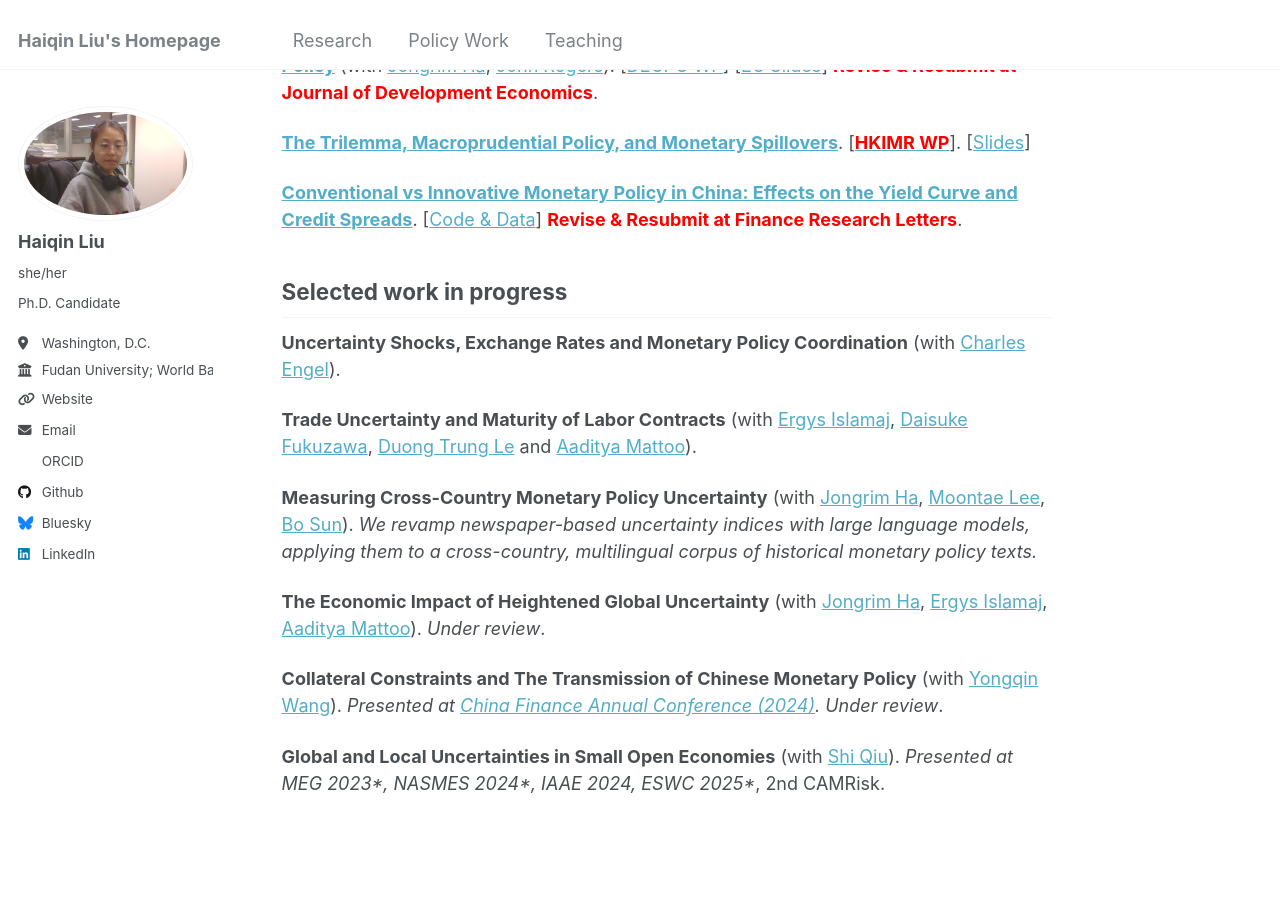
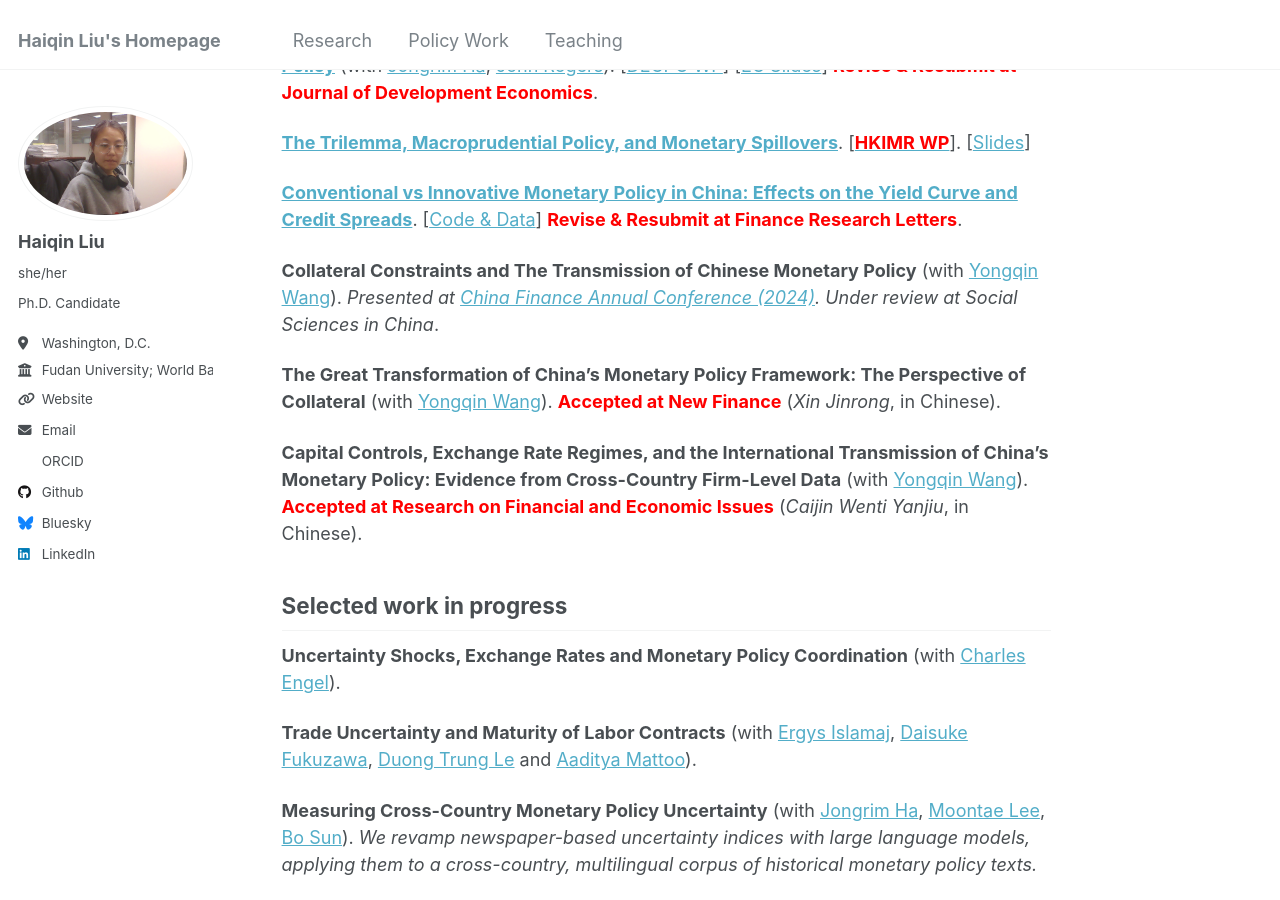
Before and after one commit to liuhaiqinFDU/liuhaiqinFDU.github.io, a Jekyll site: the page built from research.md, in a window 1280 px wide and 900 px high, scrolled down 191 px. Built offline with Jekyll 4.4.1, drawn with Linux system fonts in a browser that asks for light colours; some web fonts are replaced.

Commit message:
Update research.md

```diff
--- a/research.md
+++ b/research.md
@@ -13,9 +13,11 @@
 
 [**Conventional vs Innovative Monetary Policy in China: Effects on the Yield Curve and Credit Spreads**](https://papers.ssrn.com/sol3/papers.cfm?abstract_id=6018296). [[Code & Data](https://dataverse.harvard.edu/dataset.xhtml?persistentId=doi:10.7910/DVN/1TVTXA)] **<font color="red">Revise & Resubmit at Finance Research Letters</font>**.
 
-<!-- **The Great Transformation of China’s Monetary Policy Framework: The Perspective of Collateral** (with [Yongqin Wang](https://fisf.fudan.edu.cn/en_show-112-156.html)). **<font color="red">Accepted at  New Finance</font>** (*Xin Jinrong*, in Chinese). -->
+**Collateral Constraints and The Transmission of Chinese Monetary Policy** (with [Yongqin Wang](https://fisf.fudan.edu.cn/en_show-112-156.html)). *Presented at [China Finance Annual Conference (2024)](http://www.jryj.org.cn/CN/news/news104.shtml).* *Under review at Social Sciences in China*.
 
-<!-- **Capital Controls, Exchange Rate Regimes, and the International Transmission of China’s Monetary Policy: Evidence from Cross-Country Firm-Level Data** (with [Yongqin Wang](https://fisf.fudan.edu.cn/en_show-112-156.html)). **<font color="red">Accepted at Research on Financial and Economic Issues</font>**  (*Caijin Wenti Yanjiu*, in Chinese). -->
+**The Great Transformation of China’s Monetary Policy Framework: The Perspective of Collateral** (with [Yongqin Wang](https://fisf.fudan.edu.cn/en_show-112-156.html)). **<font color="red">Accepted at  New Finance</font>** (*Xin Jinrong*, in Chinese).
+
+**Capital Controls, Exchange Rate Regimes, and the International Transmission of China’s Monetary Policy: Evidence from Cross-Country Firm-Level Data** (with [Yongqin Wang](https://fisf.fudan.edu.cn/en_show-112-156.html)). **<font color="red">Accepted at Research on Financial and Economic Issues</font>**  (*Caijin Wenti Yanjiu*, in Chinese).
 
 ## Selected work in progress
 
```
Also changed, not shown: other parts of research.md (+1 -3 lines).
